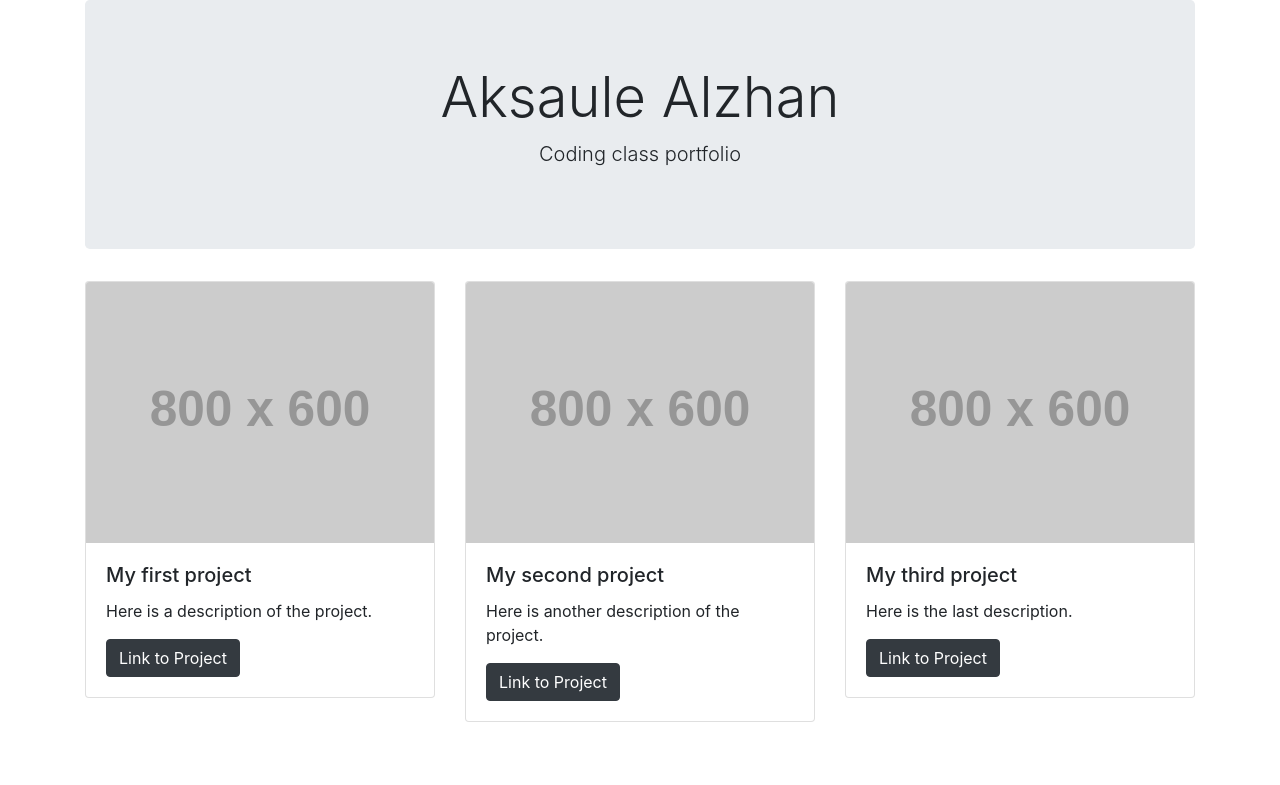
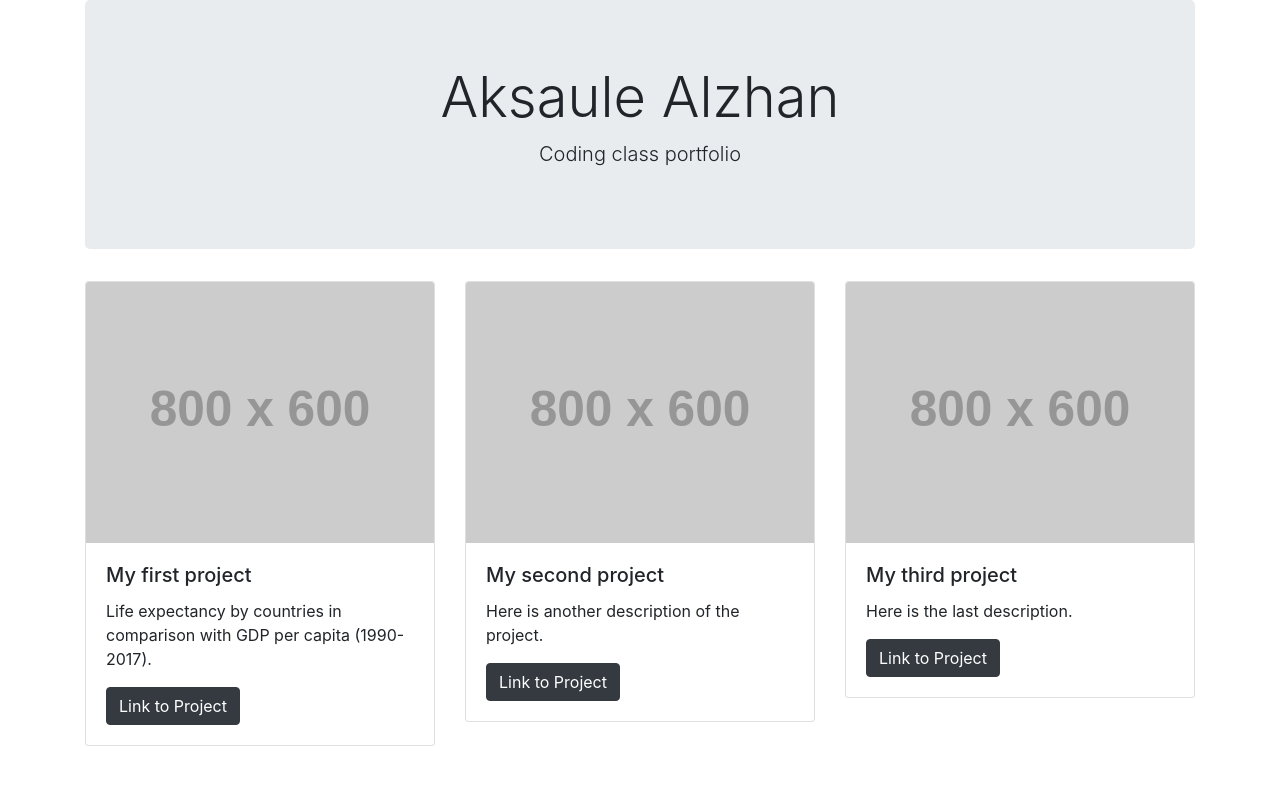
Before and after one commit to aksaule/aksaule.github.io, a Jekyll site: the page built from index.html, in a window 1280 px wide. Shown: the top 785 px of the page. Built offline with Jekyll 4.4.1, drawn with Linux system fonts in a browser that asks for light colours.

Commit message:
Update index.html

```diff
--- a/index.html
+++ b/index.html
@@ -4,7 +4,7 @@ title: Aksaule Alzhan
 projects:
   - title: My first project
     image: http://placehold.it/800x600/600
-    description: Here is a description of the project.
+    description: Life expectancy by countries in comparison with GDP per capita (1990-2017).
     link: https://public.tableau.com/views/WorldbankLifeexpectancy/Dashboard1?:display_count=y&publish=yes&:origin=viz_share_link
   - title: My second project
     image: http://placehold.it/800x600/060
```
